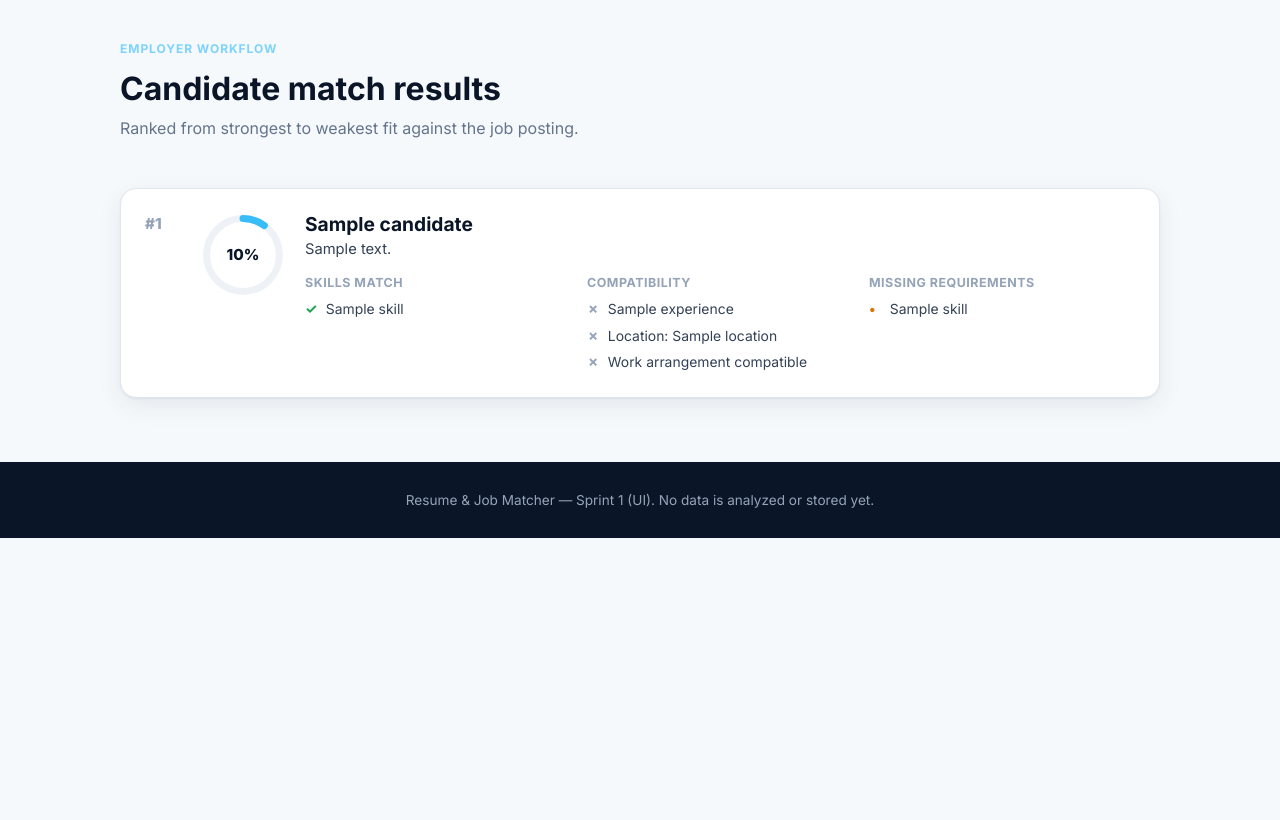
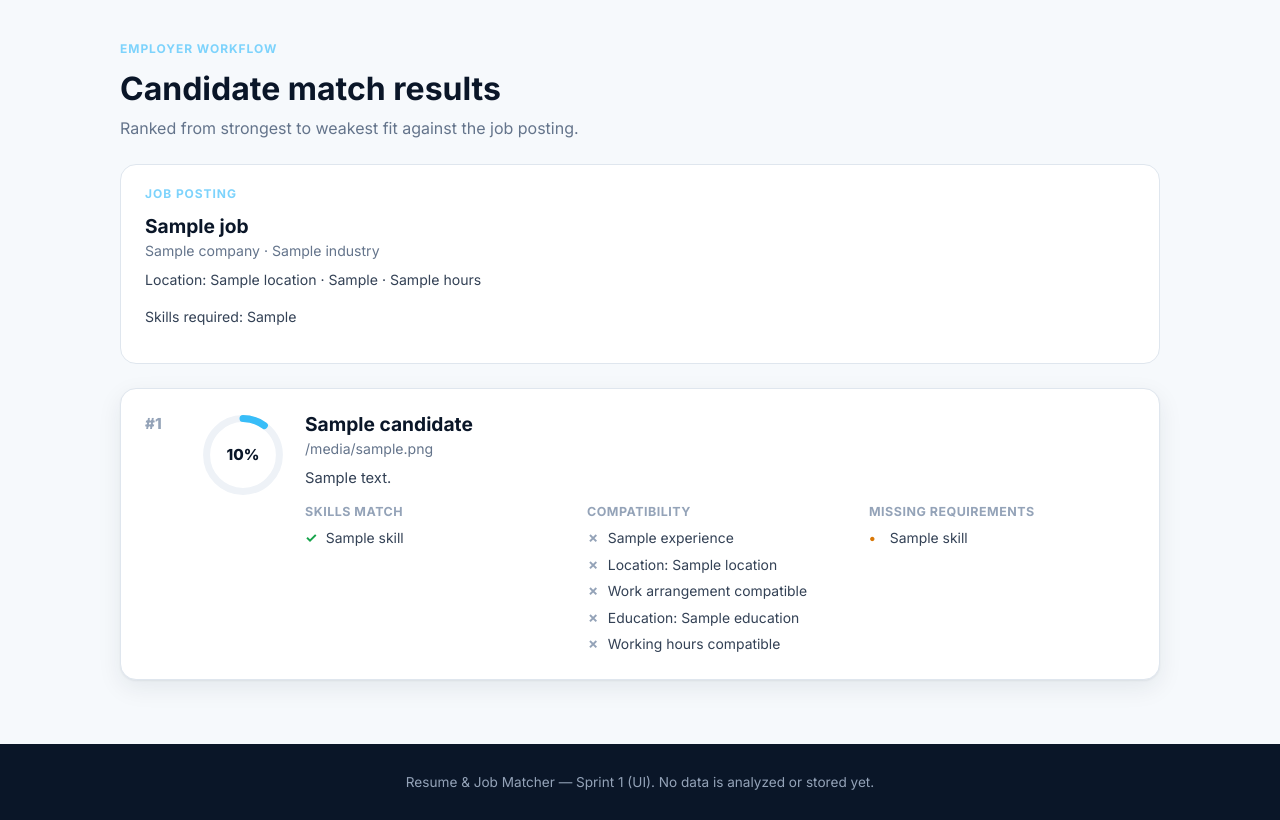
Before and after one commit to zeeEXE06/INF1103_Group-3_Assgn1, a Django app: template matcher/templates/matcher/employer_results.html in a window 1280 px wide. Shown: the part 65-885 px from the top of the page. Before the commit the page ends 603 px from the top, so only its background shows below. Run offline with Django 5.2, Linux system fonts and the light colour scheme; the template is opened without the code that fills it: most values are stand-ins (such as "Sample title", 1, 10 or a date in 2020).

Commit message:
Show ranked candidates on the employer results page
The upload view runs the comparison and remembers the result in the
session. The results page loads it from the Data Manager and ranks it
with the Logic Manager (no AI call), showing the job posting summary,
a Strong Match badge and a check for each scored part.

```diff
--- a/matcher/static/css/style.css
+++ b/matcher/static/css/style.css
@@ -529,6 +529,27 @@ a:hover { text-decoration: underline; }
 .result-card__link { margin-top: 1rem; display: inline-block; }
 
 .result-card__body h2 { font-size: 1.2rem; margin-bottom: 0.1rem; }
+
+.badge {
+    display: inline-block;
+    vertical-align: middle;
+    margin-left: 0.4rem;
+    padding: 0.15rem 0.55rem;
+    border-radius: 999px;
+    font-size: 0.72rem;
+    font-weight: 700;
+}
+.badge--strong { background: var(--green-50); color: var(--green-500); border: 1px solid #bbf7d0; }
+
+/* Employer results: the job posting the candidates were compared against */
+.job-summary {
+    background: var(--white);
+    border: 1px solid var(--slate-200);
+    border-radius: var(--radius-lg);
+    padding: 1.25rem 1.5rem;
+}
+.job-summary h2 { font-size: 1.2rem; margin-bottom: 0.1rem; }
+.job-summary__details { font-size: 0.88rem; color: var(--slate-700); margin-top: 0.35rem; }
 .result-card__company { color: var(--slate-500); font-size: 0.88rem; margin-bottom: 0.5rem; }
 .result-card__summary { font-size: 0.92rem; margin-bottom: 1rem; }
 
--- a/matcher/templates/matcher/employer_results.html
+++ b/matcher/templates/matcher/employer_results.html
@@ -7,6 +7,26 @@
     <h1>Candidate match results</h1>
     <p class="page-header__lede">Ranked from strongest to weakest fit against the job posting.</p>
 </section>
+
+{% if job %}
+<section class="container">
+    <div class="job-summary">
+        <p class="eyebrow">Job posting</p>
+        <h2>{{ job.title|default:job.filename }}</h2>
+        <p class="result-card__company">
+            {% if job.company %}{{ job.company }}{% endif %}{% if job.company and job.industry %} · {% endif %}{{ job.industry }}
+        </p>
+        <p class="job-summary__details">
+            {% if job.location %}Location: {{ job.location }}{% endif %}
+            {% if job.work_arrangement %} · {{ job.work_arrangement }}{% endif %}
+            {% if job.working_hours %} · {{ job.working_hours }} hours{% endif %}
+        </p>
+        {% if job.required_skills %}
+        <p class="job-summary__details">Skills required: {{ job.required_skills|join:", " }}</p>
+        {% endif %}
+    </div>
+</section>
+{% endif %}
 
 <section class="container results-list">
     {% if candidates %}
@@ -24,7 +44,11 @@
             </div>
 
             <div class="result-card__body">
-                <h2>{{ candidate.name }}</h2>
+                <h2>
+                    {{ candidate.name }}
+                    {% if candidate.strong_match %}<span class="badge badge--strong">Strong Match</span>{% endif %}
+                </h2>
+                {% if job %}<p class="result-card__company">{{ candidate.filename }}</p>{% endif %}
                 <p class="result-card__summary">{{ candidate.summary }}</p>
 
                 <div class="result-grid">
@@ -41,14 +65,22 @@
                         <h3>Compatibility</h3>
                         <ul class="check-list">
                             <li class="check-list__item {% if candidate.experience_match %}check-list__item--yes{% else %}check-list__item--no{% endif %}">
-                                {{ candidate.experience|join:", " }}
+                                {{ candidate.experience|join:", "|default:"Experience not stated" }}
                             </li>
                             <li class="check-list__item {% if candidate.location_match %}check-list__item--yes{% else %}check-list__item--no{% endif %}">
-                                Location: {{ candidate.location }}
+                                Location: {{ candidate.location|default:"not stated" }}
                             </li>
                             <li class="check-list__item {% if candidate.work_arrangement_match %}check-list__item--yes{% else %}check-list__item--no{% endif %}">
                                 Work arrangement compatible
                             </li>
+                            {% if job %}
+                            <li class="check-list__item {% if candidate.education_match %}check-list__item--yes{% else %}check-list__item--no{% endif %}">
+                                Education: {{ candidate.education|join:", "|default:"not stated" }}
+                            </li>
+                            <li class="check-list__item {% if candidate.working_hours_match %}check-list__item--yes{% else %}check-list__item--no{% endif %}">
+                                Working hours compatible
+                            </li>
+                            {% endif %}
                         </ul>
                     </div>
 
```
Also changed, not shown: matcher/tests.py (+45 -1 lines), matcher/views.py (+54 -28 lines).
